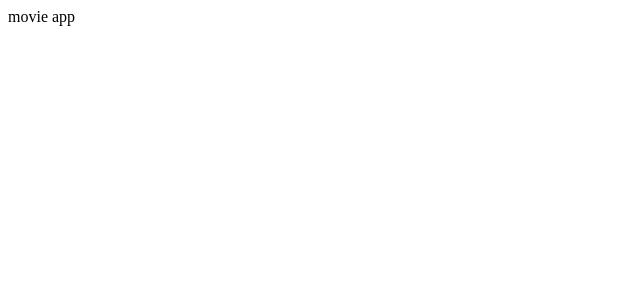
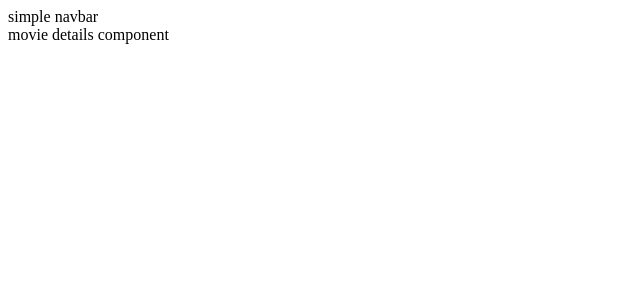
Before and after one commit to prashant-08/movie-search, a React (Vite) app: page /movie/1 in a window 1280 px wide. Shown: the top 300 px of the page, without its empty margins (0-640 px from the left). Built offline with nearby package versions, Linux system fonts and the light colour scheme.

Commit message:
added basic routes features

```diff
--- a/package.json
+++ b/package.json
@@ -11,7 +11,8 @@
   },
   "dependencies": {
     "react": "^19.1.0",
-    "react-dom": "^19.1.0"
+    "react-dom": "^19.1.0",
+    "react-router-dom": "^7.6.1"
   },
   "devDependencies": {
     "@eslint/js": "^9.25.0",
--- a/src/App.jsx
+++ b/src/App.jsx
@@ -1,10 +1,12 @@
 import './App.css'
+import MainRoutes from './routes/MainRoutes'
 
 function App() {
-
+  // console.log(import.meta.env.VITE_API_KEY)
   return (
     <>
-      movie app
+      <nav>simple navbar</nav>
+      <MainRoutes />
     </>
   )
 }
--- a/src/main.jsx
+++ b/src/main.jsx
@@ -1,7 +1,11 @@
 import { createRoot } from 'react-dom/client'
 import './index.css'
 import App from './App.jsx'
+import { BrowserRouter } from 'react-router-dom'
 
 createRoot(document.getElementById('root')).render(
-    <App />
+  <BrowserRouter>
+  <App />
+  </BrowserRouter>
+
 )
--- /dev/null
+++ b/src/pages/Error.jsx
@@ -0,0 +1,7 @@
+function Error () {
+    return (
+        <>error page</>
+    )
+}
+
+export default Error
--- /dev/null
+++ b/src/pages/Home.jsx
@@ -0,0 +1,9 @@
+function Home () {
+    return (
+        <>
+        home page
+        </>
+    )
+}
+
+export default Home
--- /dev/null
+++ b/src/pages/MovieDetails.jsx
@@ -0,0 +1,9 @@
+function MovieDetails () {
+    return (
+        <>
+        movie details component
+        </>
+    )
+}
+
+export default MovieDetails
--- /dev/null
+++ b/src/routes/MainRoutes.jsx
@@ -0,0 +1,18 @@
+import { Routes, Route } from 'react-router-dom'
+import Home from '../pages/Home'
+import Error from '../pages/Error'
+import MovieDetails from '../pages/MovieDetails'
+
+function MainRoutes() {
+
+    return (
+        <Routes>
+            <Route path='/' element={<Home />} />
+            <Route path='/movie/:name' element={<MovieDetails />} />
+            <Route path='*' element={<Error />} />
+        </Routes>
+    )
+
+}
+
+export default MainRoutes
```
Also changed, not shown: src/pages/Home.css (added), 2 other files (tests, documents, lock files or other folders).
